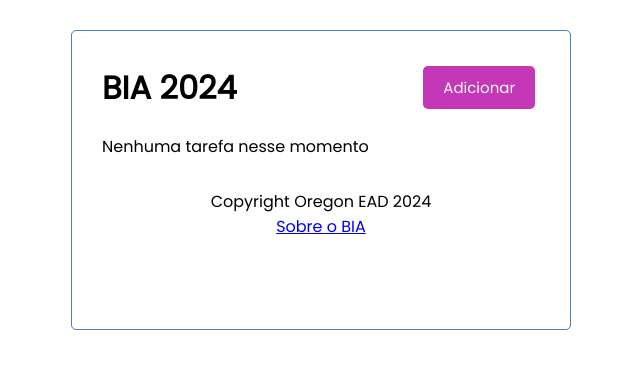
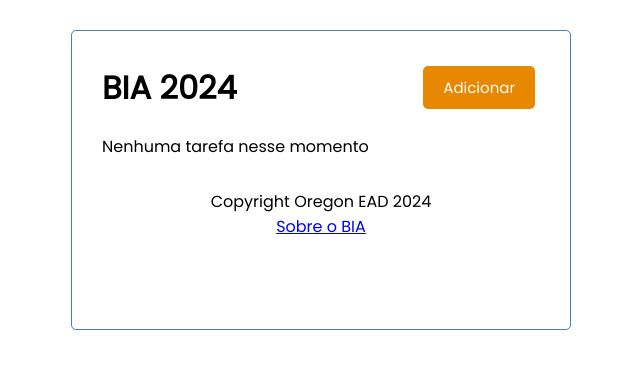
Before and after one commit to henrylle/bia, a React (Create React App) app in the folder client/: page / in a window 1280 px wide. Shown: the top 368 px of the page, without its empty margins (319-959 px from the left). Built offline with nearby package versions, Linux system fonts and the light colour scheme; no server answers.

Commit message:
Atualuizacao de cores

```diff
--- a/client/src/components/Header.js
+++ b/client/src/components/Header.js
@@ -10,7 +10,7 @@ const Header = ({ title, onAdd, showAdd }) => {
       {/* <h3>process.env.EMAIL_ALUNO</h3> */}
       {location.pathname === "/" && (
         <Button
-          color={showAdd ? "#f39708" : "#c437b6"}
+          color={showAdd ? "#d90057" : "#e88700"}
           text={showAdd ? "Fechar" : "Adicionar"}
           onClick={onAdd}
         />
```
Also changed, not shown: 1 other file (tests, documents, lock files or other folders).
